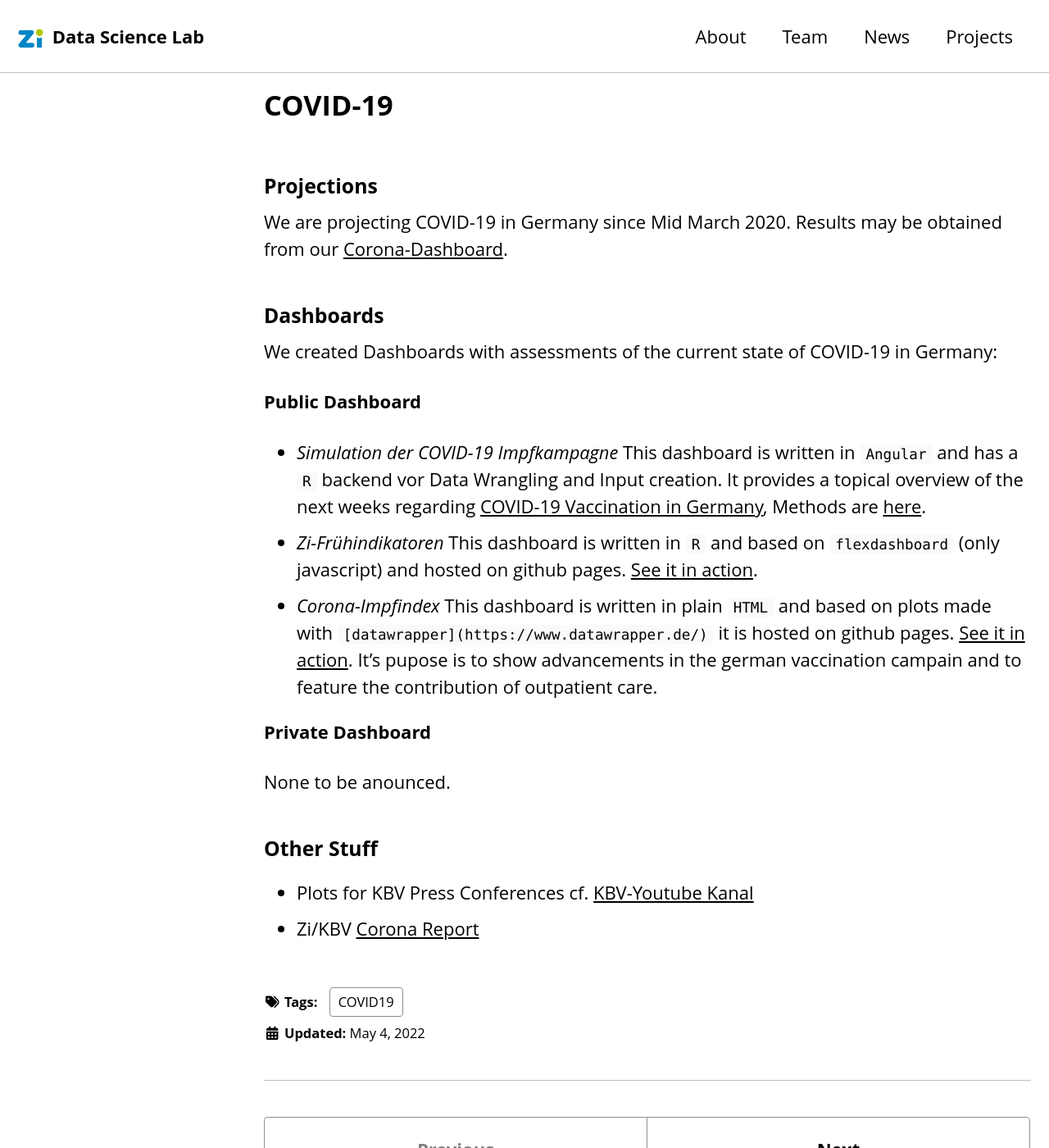
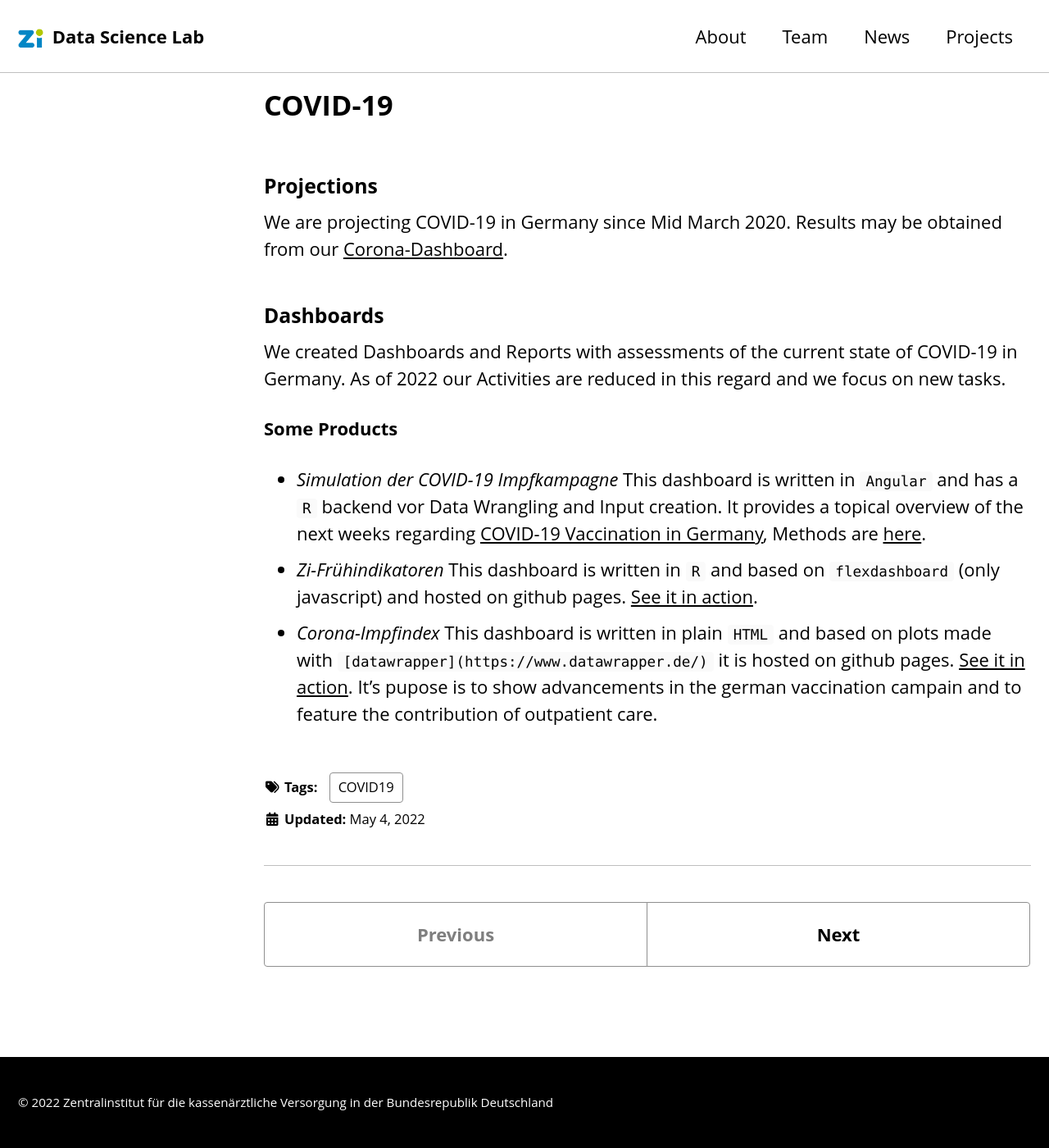
Before and after one commit to zidatalab/zidatalab.github.io, a Jekyll site: the page built from _projects/Covid19.md, in a window 1280 px wide and 1400 px high. Shown: the whole window at 82% size. Built offline with Jekyll 4.4.1, drawn with Linux system fonts in a browser that asks for light colours; cached includes are drawn as plain includes; nearby versions of some CDN libraries.

Commit message:
major content update

```diff
--- a/_projects/Covid19.md
+++ b/_projects/Covid19.md
@@ -15,19 +15,10 @@ We are projecting COVID-19 in Germany since Mid March 2020. Results may be obtai
 
 ### Dashboards
 
-We created Dashboards with assessments of the current state of COVID-19 in Germany:
+We created Dashboards and Reports with assessments of the current state of COVID-19 in Germany. As of 2022 our Activities are reduced in this regard and we focus on new tasks.
 
-**Public Dashboard**
+**Some Products**
 
 - *Simulation der COVID-19 Impfkampagne* This dashboard is written in `Angular` and has a `R` backend vor Data Wrangling and Input creation. It provides a topical overview of the next weeks regarding [COVID-19 Vaccination in Germany](https://www.zidatasciencelab.de/cov19vaccsim/), Methods are [here](https://www.zidatasciencelab.de/cov19vaccsim/Methoden).
 - *Zi-Frühindikatoren* This dashboard is written in `R` and based on `flexdashboard` (only javascript) and hosted on github pages. [See it in action](https://www.zidatasciencelab.de/covid19dashboard/Start).
 - *Corona-Impfindex* This dashboard is written in plain `HTML` and based on plots made with `[datawrapper](https://www.datawrapper.de/)` it is hosted on github pages. [See it in action](https://www.zidatasciencelab.de/covidimpfindex/). It's pupose is to show advancements in the german vaccination campain and to feature the contribution of outpatient care.
-
-**Private Dashboard**
-
-None to be anounced.
-
-### Other Stuff
-
-- Plots for KBV Press Conferences cf. [KBV-Youtube Kanal](https://www.youtube.com/user/kbv4u/search?query=pressekonferenz++coronavirus)
-- Zi/KBV [Corona Report](https://www.kbv.de/html/corona-report.php)
```
Also changed, not shown: _posts/2022-05-04-news.md (added, +28 -0 lines), _projects/ehrml.md (added, +12 -0 lines), _projects/infrastructure.md (added, +34 -0 lines), _projects/qualityofcare.md (deleted, +0 -12 lines), _projects/smed.md (added, +17 -0 lines), _posts/2020-03-24-KV-Dashboard-on_COVID19 copy.md (renamed from _posts/2020-03-24-KV-Dashboard-on_COVID19.md), postarchive/2020-05-19-testpost.md (renamed from _posts/2020-05-19-testpost.md), postarchive/2020-05-20-draft-titel.md (renamed from _posts/2020-05-20-draft-titel.md), postarchive/2020-05-25-test-javascriptinposts.md (renamed from _posts/2020-05-25-test-javascriptinposts.md).
